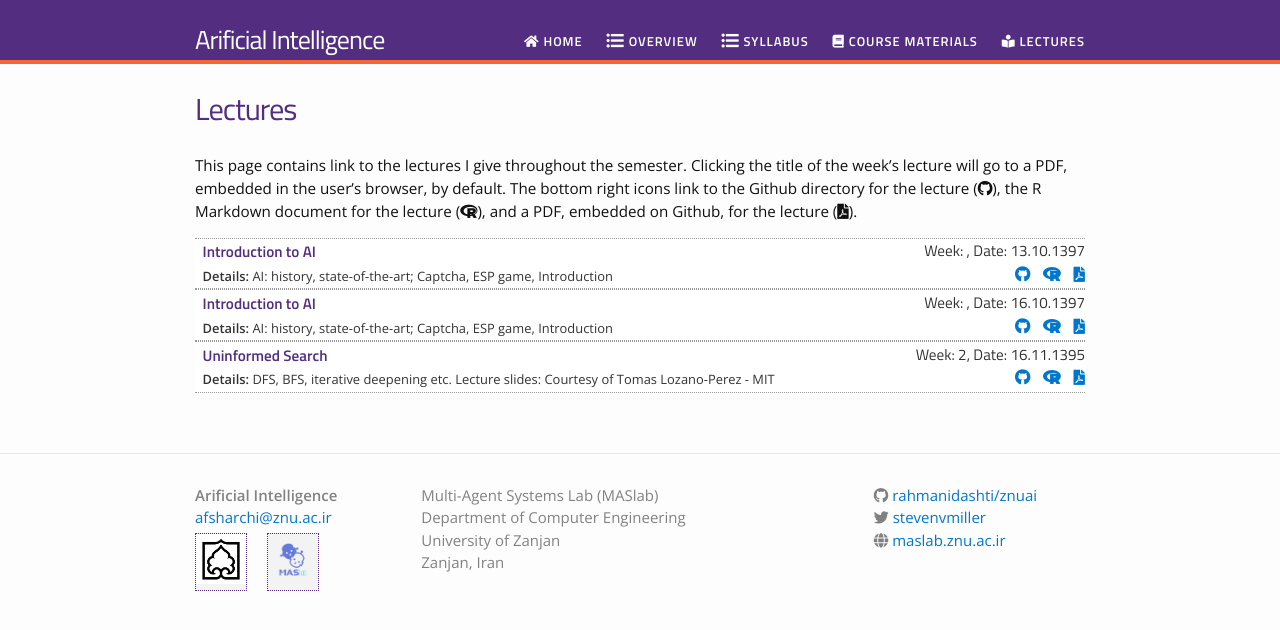
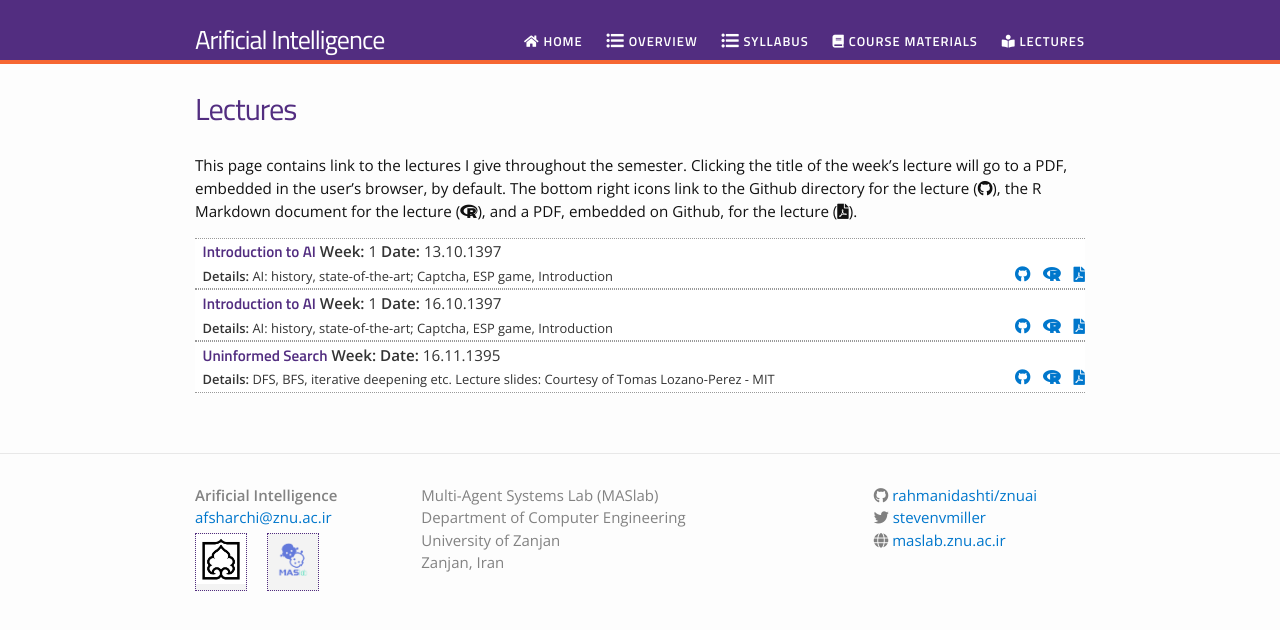
Before and after one commit to rahmanidashti/znuai, a Jekyll site: the page built from lectures.md, in a window 1280 px wide. Shown: the top 630 px of the page. Built offline with Jekyll 4.4.1, drawn with Linux system fonts in a browser that asks for light colours; nearby versions of some CDN libraries.

Commit message:
Update lectures.md

```diff
--- a/lectures.md
+++ b/lectures.md
@@ -12,13 +12,16 @@ This page contains link to the lectures I give throughout the semester. Clicking
 		<span>
 			<a href="{{ site.url }}/{{ lectures.dirname }}/{{ lectures.filename }}.pdf">{{ lectures.title }}</a>
 		</span>
-		<span style="font-size:100%; font-family: 'Titillium Web', sans-serif; float:right">
-			Week: {{ lectures.weeks }}, Date: {{ lectures.date }}
+		<span>
+			<strong> Week: </strong> {{ lectures.week }}
+			<strong> Date: </strong> {{ lectures.date }}
 		</span>
 		<br>
 		<span class = "postlower">
-		<strong>Details:
-			</strong> {{ lectures.tldr }}
+		<strong>
+			Details:
+		</strong>
+			{{ lectures.tldr }}
 		</span>
 		<strong style="font-size:100%; font-family: 'Titillium Web', sans-serif; float:right">
 			<a href="https://github.com/{{ site.githubdir}}/tree/master/{{ lectures.dirname }}">
```
